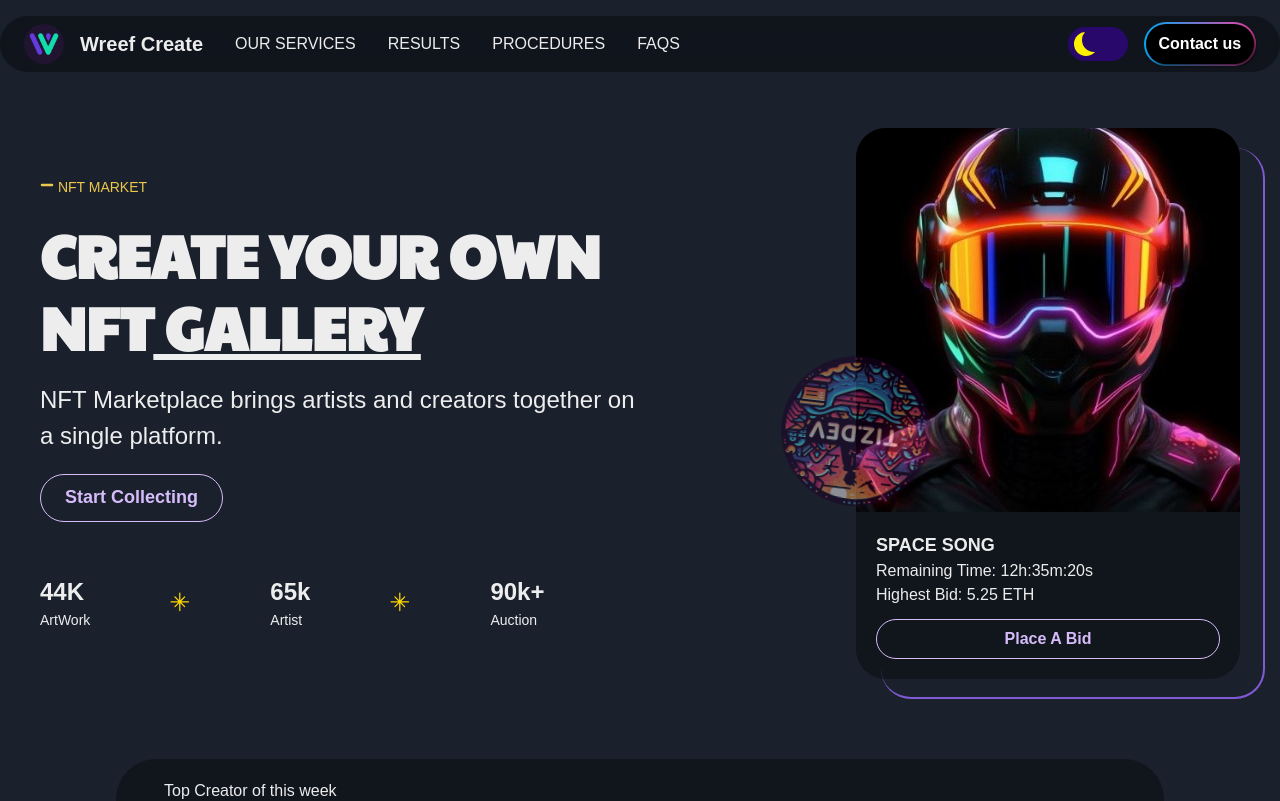
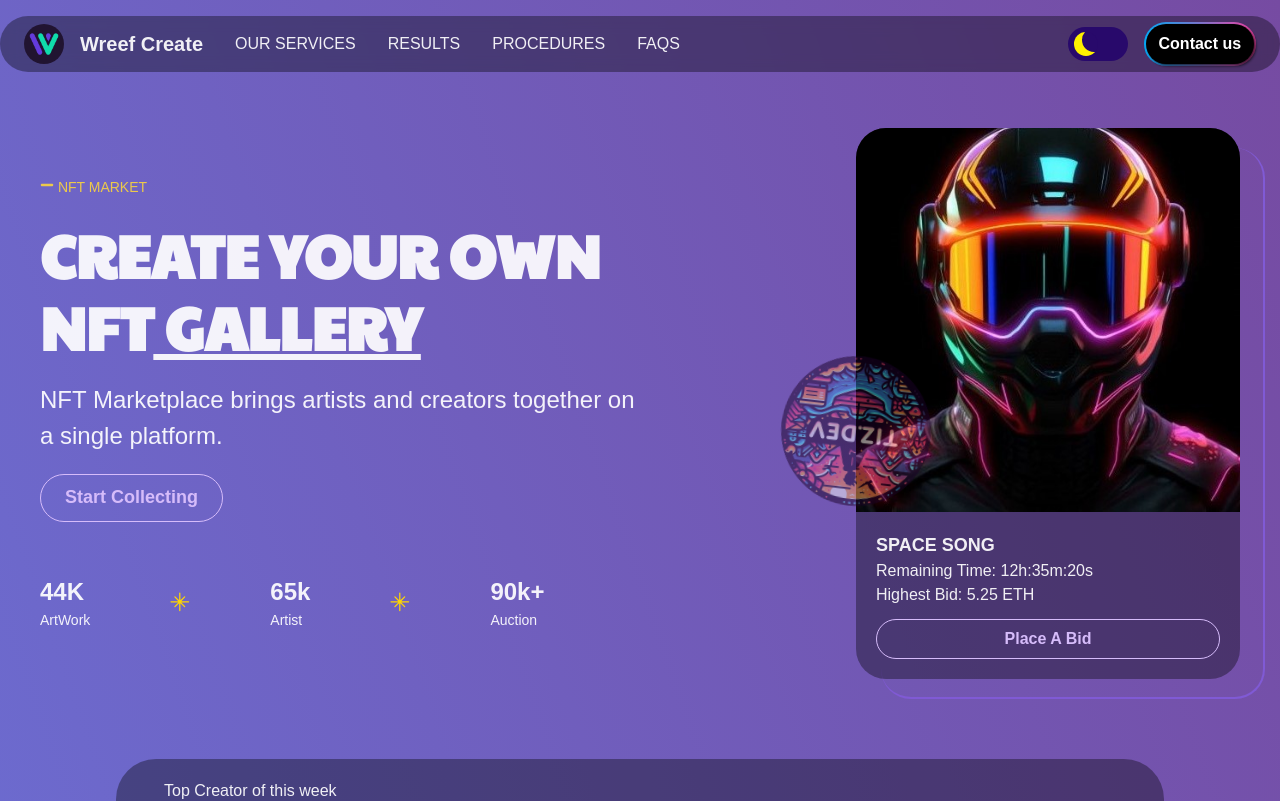
Before and after one commit to tamjidzihan/wreefAi, a React (Vite) app: page / in a window 1280 px wide. Shown: the top 801 px of the page. Built offline with nearby package versions, Linux system fonts and the light colour scheme.

Commit message:
Home 2024-07-07

```diff
--- a/src/components/navbar/NavBar.tsx
+++ b/src/components/navbar/NavBar.tsx
@@ -54,6 +54,7 @@ const Navbar = () => {
                             animate={{ x: 0, opacity: 1 }}
                             transition={{ duration: 0.5 }}
                         >
+
                             Wreef Create
                         </MotionBox>
                     </MotionFlex>
--- a/src/components/testimonials/Slider.tsx
+++ b/src/components/testimonials/Slider.tsx
@@ -1,7 +1,7 @@
-import { Box, HStack, Text } from "@chakra-ui/react";
+import { Box } from "@chakra-ui/react";
+import { Suspense, lazy } from "react";
+import "slick-carousel/slick/slick-theme.css";
 import "slick-carousel/slick/slick.css";
-import "slick-carousel/slick/slick-theme.css";
-import { Suspense, lazy } from "react";
 import SliderCard from "./SliderCard";
 import slidersData from "./SliderData";
 
--- a/src/pages/Layout.tsx
+++ b/src/pages/Layout.tsx
@@ -12,6 +12,7 @@ const Layout = () => {
                 `"nav nav"
                 "main main"`
             }
+                bgGradient='linear-gradient(to-tr, #667eea 0%, #764ba2 100%)'
             >
 
                 {/* ===== NavBar start ===== */}
```
Also changed, not shown: src/components/home/Home.tsx (+6 -1 lines).
